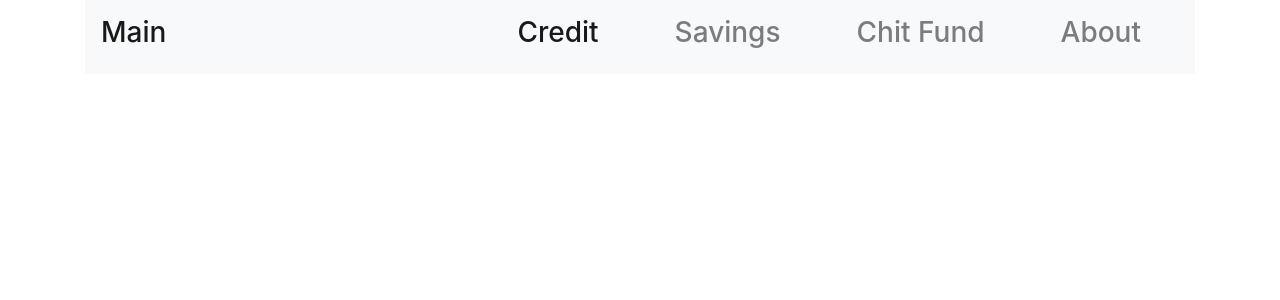
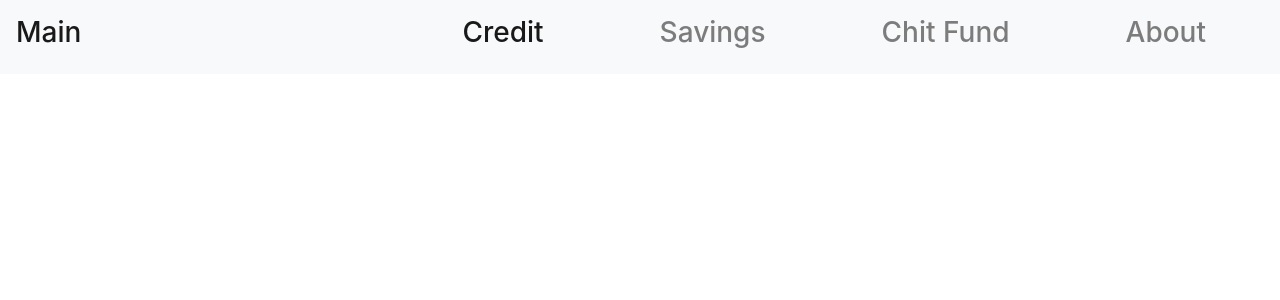
Before and after one commit to prashanthhsn/mini_bank, a Django app: template templates/index.html in a window 1280 px wide. Shown: the top 300 px of the page. Run offline with Django 3.2, Linux system fonts and the light colour scheme; the template is opened without the code that fills it, so the values that code supplies are empty; some libraries are stand-ins or nearby versions.

Commit message:
correcting changes

```diff
--- a/templates/index.html
+++ b/templates/index.html
@@ -13,7 +13,7 @@
    </head>
   <body>
     <!-- navigation bar -->
-    <div class="container">
+    <div class="<div class="container-fluid">
         <nav class="navbar navbar-expand-lg navbar-light bg-light">
             <a class="navbar-brand" href="index.html"><h3>Main</h3></a>
             <button class="navbar-toggler" type="button" data-toggle="collapse" data-target="#navbarNav" aria-controls="navbarNav" aria-expanded="false" aria-label="Toggle navigation">
@@ -48,4 +48,10 @@
     <script src="https://cdnjs.cloudflare.com/ajax/libs/popper.js/1.14.7/umd/popper.min.js" integrity="sha384-UO2eT0CpHqdSJQ6hJty5KVphtPhzWj9WO1clHTMGa3JDZwrnQq4sF86dIHNDz0W1" crossorigin="anonymous"></script>
     <script src="https://stackpath.bootstrapcdn.com/bootstrap/4.3.1/js/bootstrap.min.js" integrity="sha384-JjSmVgyd0p3pXB1rRibZUAYoIIy6OrQ6VrjIEaFf/nJGzIxFDsf4x0xIM+B07jRM" crossorigin="anonymous"></script>
   </body>
+  <style>
+    .navbar-nav > li{
+    padding-left:50px;
+    padding-right:50px;
+  }
+  </style>
 </html>
```
Also changed, not shown: css/index.css (renamed from css/main.css).
